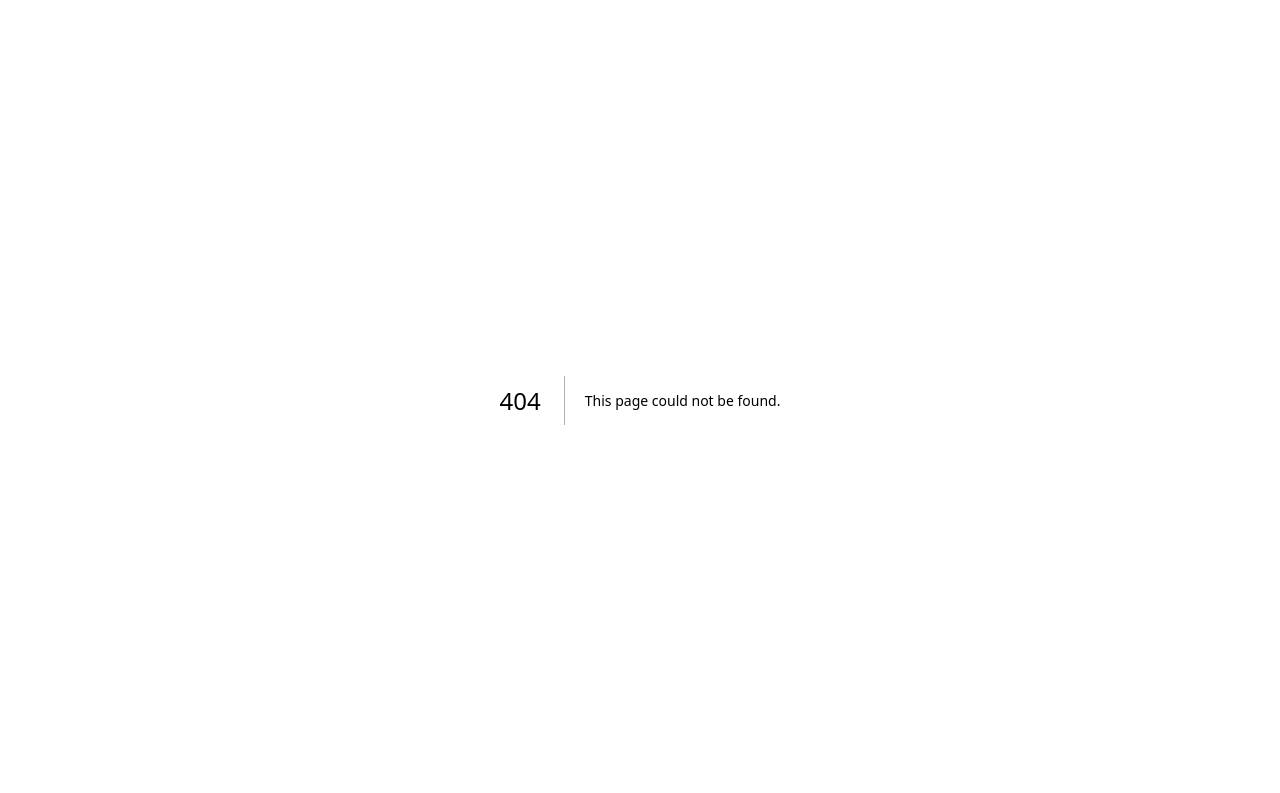
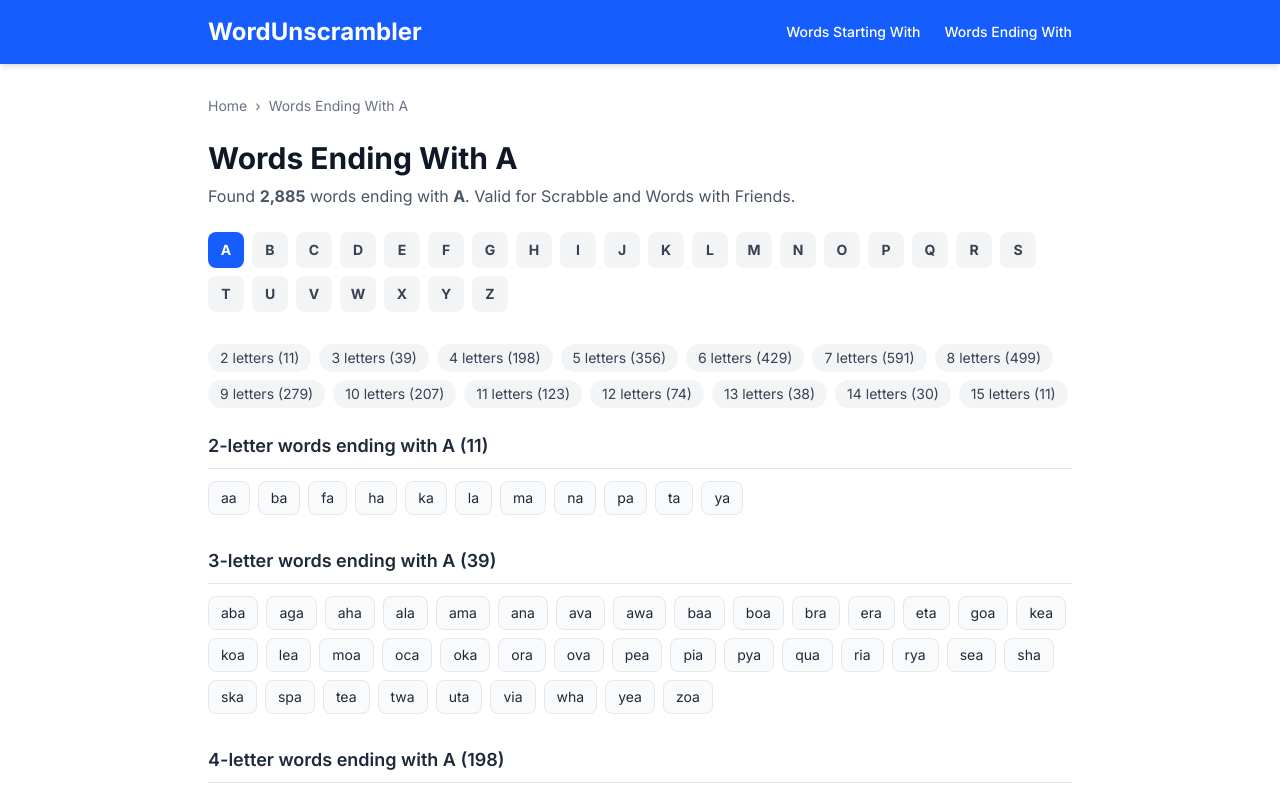
Before and after one commit to magicarcher101/word-unscrambler, a Next.js app: page /words-ending-with/a in a window 1280 px wide. Before the commit this address had no page. Shown: the top 793 px of the page. Built offline with nearby package versions, Linux system fonts and the light colour scheme.

Commit message:
Add words ending with pages

```diff
--- /dev/null
+++ b/app/words-ending-with/[letter]/page.js
@@ -0,0 +1,106 @@
+import path from 'path';
+import fs from 'fs';
+import Link from 'next/link';
+import BackToTop from '@/components/BackToTop';
+
+const LETTERS = 'abcdefghijklmnopqrstuvwxyz'.split('');
+
+export async function generateStaticParams() {
+  return LETTERS.map(letter => ({ letter }));
+}
+
+export async function generateMetadata({ params }) {
+  const { letter } = await params;
+  return {
+    title: `Words Ending With ${letter.toUpperCase()} - Word List for Scrabble & WWF`,
+    description: `Complete list of words ending with ${letter.toUpperCase()}. Valid for Scrabble, Words with Friends, and other word games.`,
+  };
+}
+
+function loadWords(letter) {
+  try {
+    const filePath = path.join(process.cwd(), 'public', 'dictionaries', 'enable.json');
+    if (!fs.existsSync(filePath)) return [];
+    const words = JSON.parse(fs.readFileSync(filePath, 'utf-8'));
+    return words.filter(w => w.endsWith(letter.toLowerCase()));
+  } catch { return []; }
+}
+
+export default async function WordsEndingWithPage({ params }) {
+  const { letter } = await params;
+  const allWords = loadWords(letter);
+
+  const grouped = {};
+  for (const word of allWords) {
+    const len = word.length;
+    if (!grouped[len]) grouped[len] = [];
+    grouped[len].push(word);
+  }
+  const lengths = Object.keys(grouped).map(Number).sort((a, b) => a - b);
+
+  return (
+    <main className="min-h-screen bg-white">
+      <header className="bg-blue-600 text-white py-4 shadow-md">
+        <div className="max-w-4xl mx-auto px-4 flex items-center justify-between">
+          <Link href="/" className="text-2xl font-bold">WordUnscrambler</Link>
+          <nav className="hidden md:flex gap-6 text-sm font-medium">
+            <Link href="/words-starting-with/a" className="hover:text-blue-200">Words Starting With</Link>
+            <Link href="/words-ending-with/a" className="hover:text-blue-200">Words Ending With</Link>
+          </nav>
+        </div>
+      </header>
+
+      <div className="max-w-4xl mx-auto px-4 py-8">
+        <nav className="text-sm text-gray-500 mb-6">
+          <Link href="/" className="hover:text-blue-600">Home</Link>
+          <span className="mx-2">›</span>
+          <span>Words Ending With {letter.toUpperCase()}</span>
+        </nav>
+
+        <h1 className="text-3xl font-bold text-gray-900 mb-2">
+          Words Ending With {letter.toUpperCase()}
+        </h1>
+        <p className="text-gray-600 mb-6">
+          Found <strong>{allWords.length.toLocaleString()}</strong> words ending with <strong>{letter.toUpperCase()}</strong>. Valid for Scrabble and Words with Friends.
+        </p>
+
+        <div className="flex flex-wrap gap-2 mb-8">
+          {LETTERS.map(l => (
+            <Link key={l} href={`/words-ending-with/${l}`}
+              className={`w-9 h-9 flex items-center justify-center rounded-lg font-bold text-sm transition-colors ${l === letter ? 'bg-blue-600 text-white' : 'bg-gray-100 text-gray-700 hover:bg-blue-100 hover:text-blue-700'}`}>
+              {l.toUpperCase()}
+            </Link>
+          ))}
+        </div>
+
+        <div className="flex flex-wrap gap-2 mb-6">
+          {lengths.map(len => (
+            <a key={len} href={`#length-${len}`} className="px-3 py-1 bg-gray-100 text-gray-700 rounded-full text-sm hover:bg-blue-100 hover:text-blue-700 transition-colors">
+              {len} letters ({grouped[len].length})
+            </a>
+          ))}
+        </div>
+
+        {lengths.map(len => (
+          <div key={len} id={`length-${len}`} className="mb-8">
+            <h2 className="text-lg font-semibold text-gray-800 mb-3 border-b border-gray-200 pb-2">
+              {len}-letter words ending with {letter.toUpperCase()} ({grouped[len].length})
+            </h2>
+            <div className="flex flex-wrap gap-2">
+              {grouped[len].map(word => (
+                <span key={word} className="inline-block bg-gray-50 border border-gray-200 rounded-lg px-3 py-1.5 text-sm text-gray-800">
+                  {word}
+                </span>
+              ))}
+            </div>
+          </div>
+        ))}
+      </div>
+
+      <footer className="border-t border-gray-200 py-6 px-4 text-center text-sm text-gray-400 mt-8">
+        <p>© {new Date().getFullYear()} WordUnscrambler</p>
+      </footer>
+      <BackToTop />
+    </main>
+  );
+}
```
